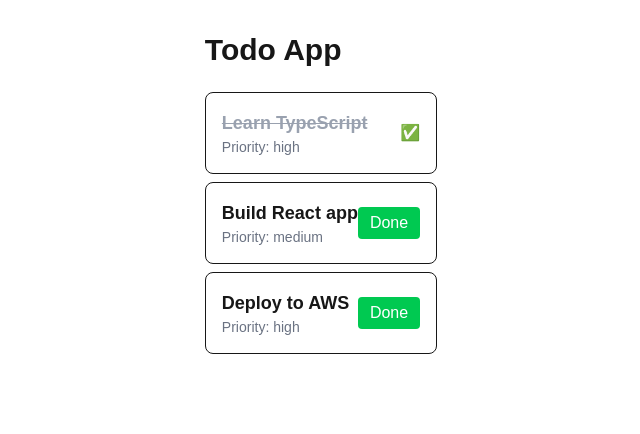
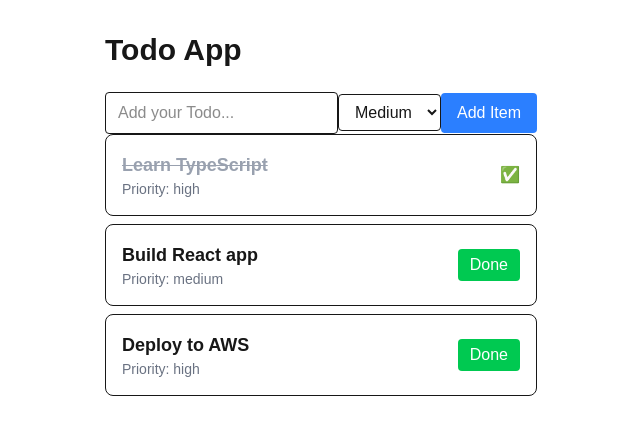
Before and after one commit to CoderMahabub/my-next-app, a Next.js app: page / in a window 1280 px wide. Shown: the top 434 px of the page, without its empty margins (319-959 px from the left). Built offline with nearby package versions, Linux system fonts and the light colour scheme.

Commit message:
add todo system

```diff
--- a/app/page.tsx
+++ b/app/page.tsx
@@ -17,6 +17,21 @@ export default function Home() {
     { id: 3, title: "Deploy to AWS", completed: false, priority: "high" },
   ])
 
+  const [title, setTitle] = useState<string>("");
+  const [priority, setPriority] = useState<"low" | "medium" | "high">("medium");
+
+  const addTodo = () => {
+    if (title.trim() === "") return
+    const newTodo: Todo = {
+      id: Date.now(),
+      title,
+      completed: false,
+      priority
+    }
+    setTodos([...todos, newTodo])
+    setTitle("")
+  }
+
   const completeTodo = (id: number) => {
     setTodos(todos.map(todo =>
       todo.id === id ? { ...todo, completed: true } : todo
@@ -26,6 +41,32 @@ export default function Home() {
   return (
     <main className="p-8 max-w-lg mx-auto">
       <h1 className="text-3xl font-bold mb-6">Todo App</h1>
+      <input
+        className="border rounded px-3 py-2 flex-1"
+        type="text"
+        value={title}
+        onChange={(e) => setTitle(e.target.value)}
+        placeholder="Add your Todo..."
+      />
+
+      <select
+        className="border rounded px-3 py-2"
+        value={priority}
+        onChange={(e) => setPriority(e.target.value as "low" | "medium" | "high")}
+      >
+        <option value="low">Low</option>
+        <option value="medium">Medium</option>
+        <option value="high">High</option>
+      </select>
+
+
+      <button
+        onClick={addTodo}
+        className="bg-blue-500 text-white px-4 py-2 rounded hover:bg-blue-600"
+      >
+        Add Item
+      </button>
+
       {todos.map(todo => (
         <TodoItem
           key={todo.id}
```
